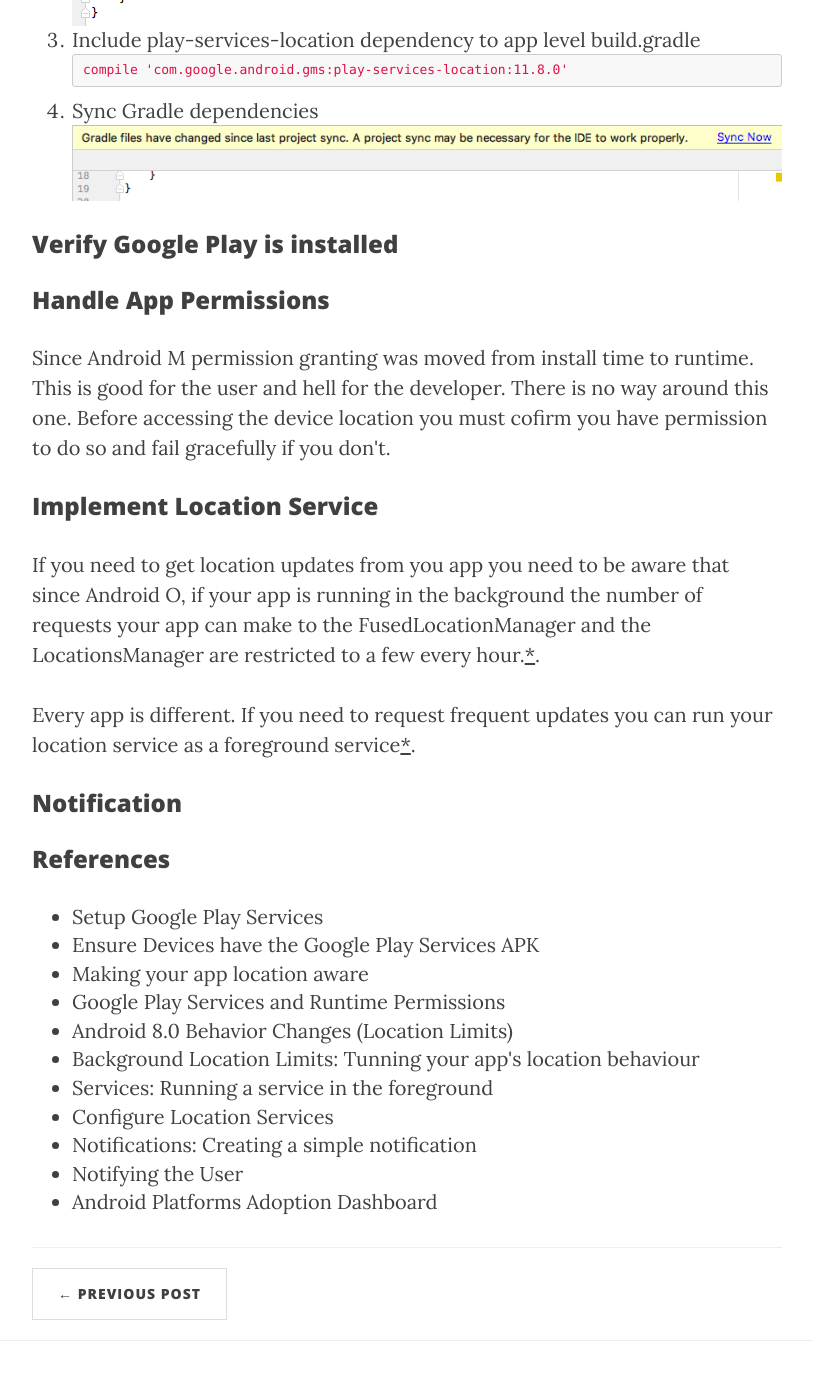
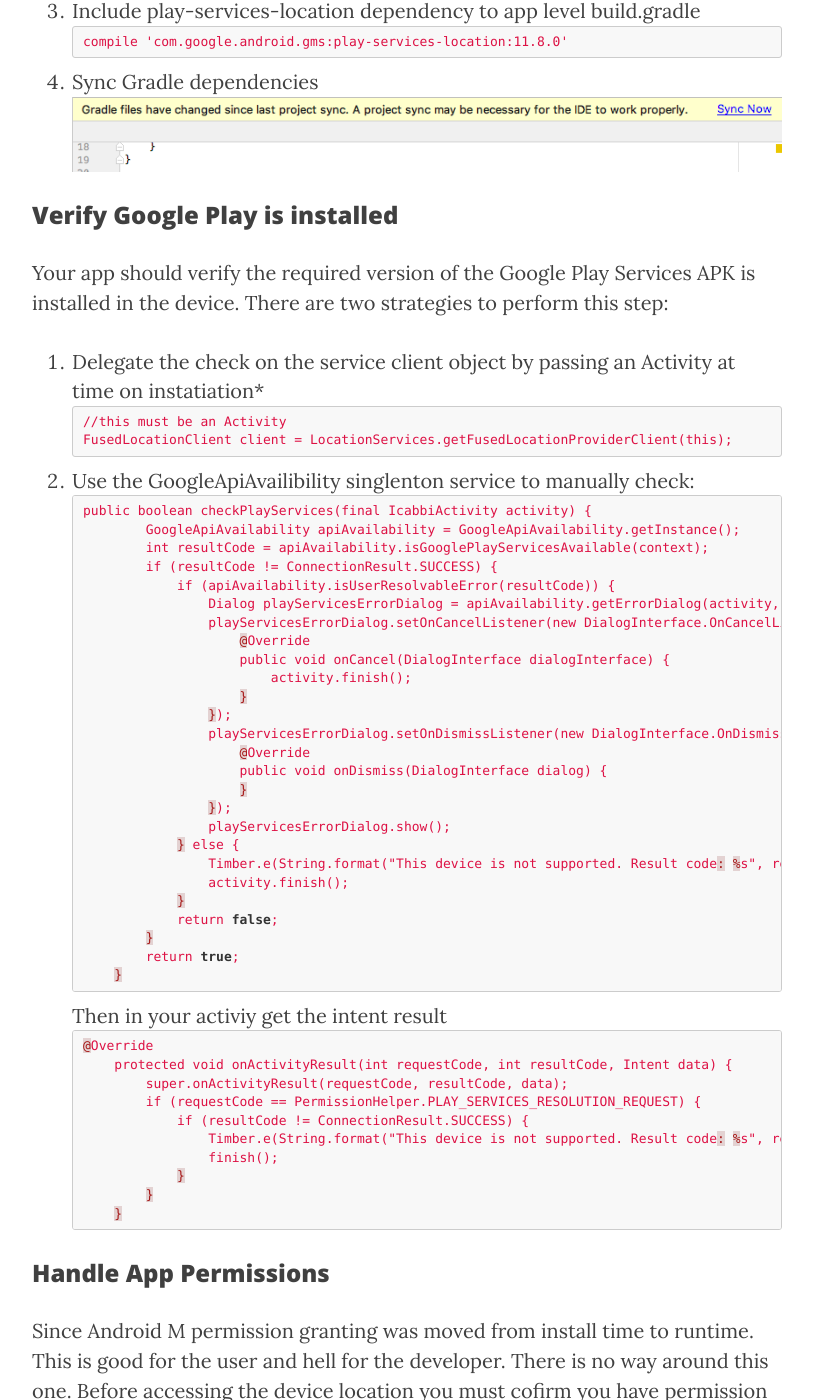
Before and after one commit to Zzivi/zzivi.github.io, a Jekyll site: the page built from _posts/2018-01-09-google-location-services-for-android.markdown, in a window 1280 px wide and 1400 px high, scrolled down 2200 px. Shown: the whole window, without its empty margins (233-1046 px from the left). Built offline with Jekyll 4.4.1, drawn with Linux system fonts in a browser that asks for light colours; nearby versions of some CDN libraries; comment, search, counter and statistics services are not loaded; some of the changed text lies outside the part shown.

Commit message:
Complete post

```diff
--- a/_posts/2018-01-09-google-location-services-for-android.markdown
+++ b/_posts/2018-01-09-google-location-services-for-android.markdown
@@ -57,11 +56,67 @@
 
 <h3 id="verify">Verify Google Play is installed</h3>
 <p>
+	Your app should verify the required version of the Google Play Services APK is installed in the device. There are two strategies to perform this step:
+	<ol>
+		<li>Delegate the check on the service client object by passing an Activity at time on instatiation<a href="https://developers.google.com/android/guides/api-client#accessing_google_services">*</a>
+			{% highlight yaml %}
+			//this must be an Activity
+			FusedLocationClient client = LocationServices.getFusedLocationProviderClient(this);
+			{% endhighlight %}
+		</li>
+		<li>
+			Use the GoogleApiAvailibility singlenton service to manually check:
+			{% highlight yaml %}
+			public boolean checkPlayServices(final IcabbiActivity activity) {
+		        GoogleApiAvailability apiAvailability = GoogleApiAvailability.getInstance();
+		        int resultCode = apiAvailability.isGooglePlayServicesAvailable(context);
+		        if (resultCode != ConnectionResult.SUCCESS) {
+		            if (apiAvailability.isUserResolvableError(resultCode)) {
+		                Dialog playServicesErrorDialog = apiAvailability.getErrorDialog(activity, resultCode, PLAY_SERVICES_RESOLUTION_REQUEST);
+		                playServicesErrorDialog.setOnCancelListener(new DialogInterface.OnCancelListener() {
+		                    @Override
+		                    public void onCancel(DialogInterface dialogInterface) {
+		                        activity.finish();
+		                    }
+		                });
+		                playServicesErrorDialog.setOnDismissListener(new DialogInterface.OnDismissListener() {
+		                    @Override
+		                    public void onDismiss(DialogInterface dialog) {
+		                    }
+		                });
+		                playServicesErrorDialog.show();
+		            } else {
+		                Timber.e(String.format("This device is not supported. Result code: %s", resultCode));
+		                activity.finish();
+		            }
+		            return false;
+		        }
+		        return true;
+		    }
+			{% endhighlight %}
+			Then in your activiy get the intent result
+			{% highlight yaml %}
+			@Override
+		    protected void onActivityResult(int requestCode, int resultCode, Intent data) {
+		        super.onActivityResult(requestCode, resultCode, data);
+		        if (requestCode == PermissionHelper.PLAY_SERVICES_RESOLUTION_REQUEST) {
+		            if (resultCode != ConnectionResult.SUCCESS) {
+		                Timber.e(String.format("This device is not supported. Result code: %s", resultCode));
+		                finish();
+		            }
+		        }
+		    }
+   			{% endhighlight %}
+		</li>
+	</ol>
 </p>
 
 <h3 id="permissions">Handle App Permissions</h3>
 <p>
 	Since Android M  permission granting was moved from install time to runtime. This is good for the user and hell for the developer. There is no way around this one. Before accessing the device location you must cofirm you have permission to do so and fail gracefully if you don't.
+</p>
+<p>
+	I am currently using the <a href="https://github.com/permissions-dispatcher/PermissionsDispatcher" target="_blank">Permision Dispatcher library</a> to handle the permissions checks.
 </p>
 
 <h3 id="service">Implement Location Service</h3>
@@ -72,17 +127,13 @@
 	Every app is different. If you need to request frequent updates you can run your location service as a foreground service<a href="https://developer.android.com/about/versions/oreo/background-location-limits.html#tuning-behavior" target="_blank">*</a>.
 </p>
 
-<h3 id="notification">Notification</h3>
-<p>
-</p>
-
 <h3 id="references">References</h3>
 <p>
 	<ul>
 		<li><a href="https://developers.google.com/android/guides/setup/" target="_blank">Setup Google Play Services</a></li>
-		<li><a href="https://developers.google.com/android/guides/setup#ensure_devices_have_the_google_play_services_apk">Ensure Devices have the Google Play Services APK</a></li>
-		<li><a href="https://developer.android.com/training/location/index.html">Making your app location aware</a></li>
-		<li><a href="https://developers.google.com/android/guides/permissions">Google Play Services and Runtime Permissions</a></li>
+		<li><a href="https://developers.google.com/android/guides/setup#ensure_devices_have_the_google_play_services_apk" target="_blank">Ensure Devices have the Google Play Services APK</a></li>
+		<li><a href="https://developer.android.com/training/location/index.html" target="_blank">Making your app location aware</a></li>
+		<li><a href="https://developers.google.com/android/guides/permissions" target="_blank">Google Play Services and Runtime Permissions</a></li>
 		<li><a href="https://developer.android.com/about/versions/oreo/android-8.0-changes.html#abll" target="_blank">Android 8.0 Behavior Changes (Location Limits)</a></li>
 		<li><a href="https://developer.android.com/about/versions/oreo/background-location-limits.html#tuning-behavior" target="_blank">Background Location Limits: Tunning your app's location behaviour</a></li>
 		<li><a href="https://developer.android.com/guide/components/services.html#Foreground" target="_blank">Services: Running a service in the foreground</a></li>
```
Also changed, not shown: other parts of _posts/2018-01-09-google-location-services-for-android.markdown (+0 -1 lines).
